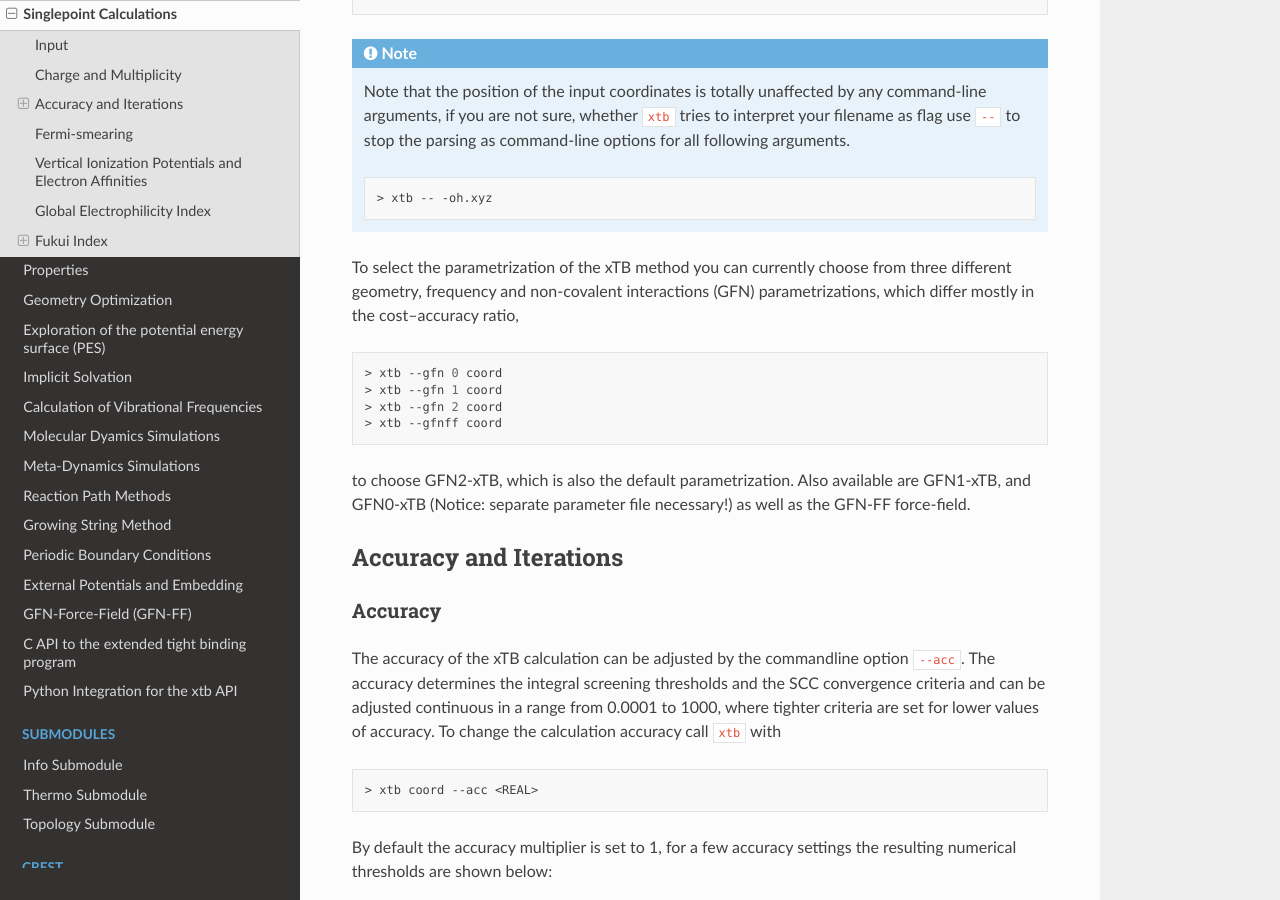
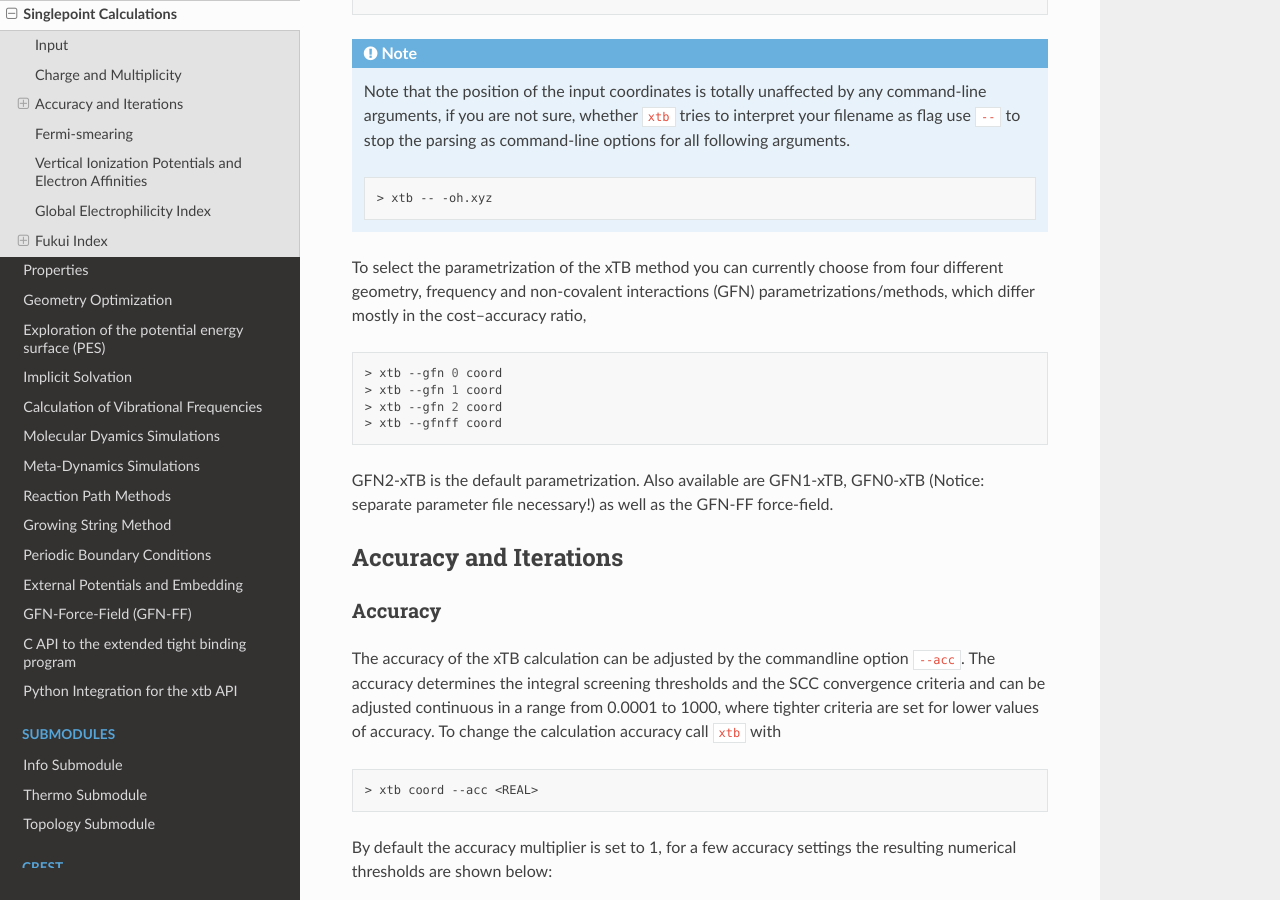
Before and after one commit to grimme-lab/xtb_docs, a Sphinx documentation site: the page built from source/sp.rst, in a window 1280 px wide and 900 px high, scrolled down 3268 px. Built offline with Sphinx 7.4.7 and the Read the Docs theme 2.0.0, drawn with Linux system fonts in a browser that asks for light colours.

Commit message:
Update sp.rst
Fixed typo

```diff
--- a/source/sp.rst
+++ b/source/sp.rst
@@ -161,8 +161,8 @@ The imported specifications are documented in the output file in the *Calculatio
             > xtb -- -oh.xyz
 
 To select the parametrization of the xTB method you can currently choose
-from three different geometry, frequency and non-covalent interactions (GFN)
-parametrizations, which differ mostly in the cost--accuracy ratio,
+from four different geometry, frequency and non-covalent interactions (GFN)
+parametrizations/methods, which differ mostly in the cost--accuracy ratio,
 
 .. code:: sh
 
@@ -171,8 +171,8 @@ parametrizations, which differ mostly in the cost--accuracy ratio,
   > xtb --gfn 2 coord
   > xtb --gfnff coord
 
-to choose GFN2-xTB, which is also the default parametrization. Also
-available are GFN1-xTB, and GFN0-xTB (Notice: separate parameter file necessary!) as well as the GFN-FF force-field.
+GFN2-xTB is the default parametrization. Also
+available are GFN1-xTB, GFN0-xTB (Notice: separate parameter file necessary!) as well as the GFN-FF force-field.
 
 Accuracy and Iterations
 =======================
```
